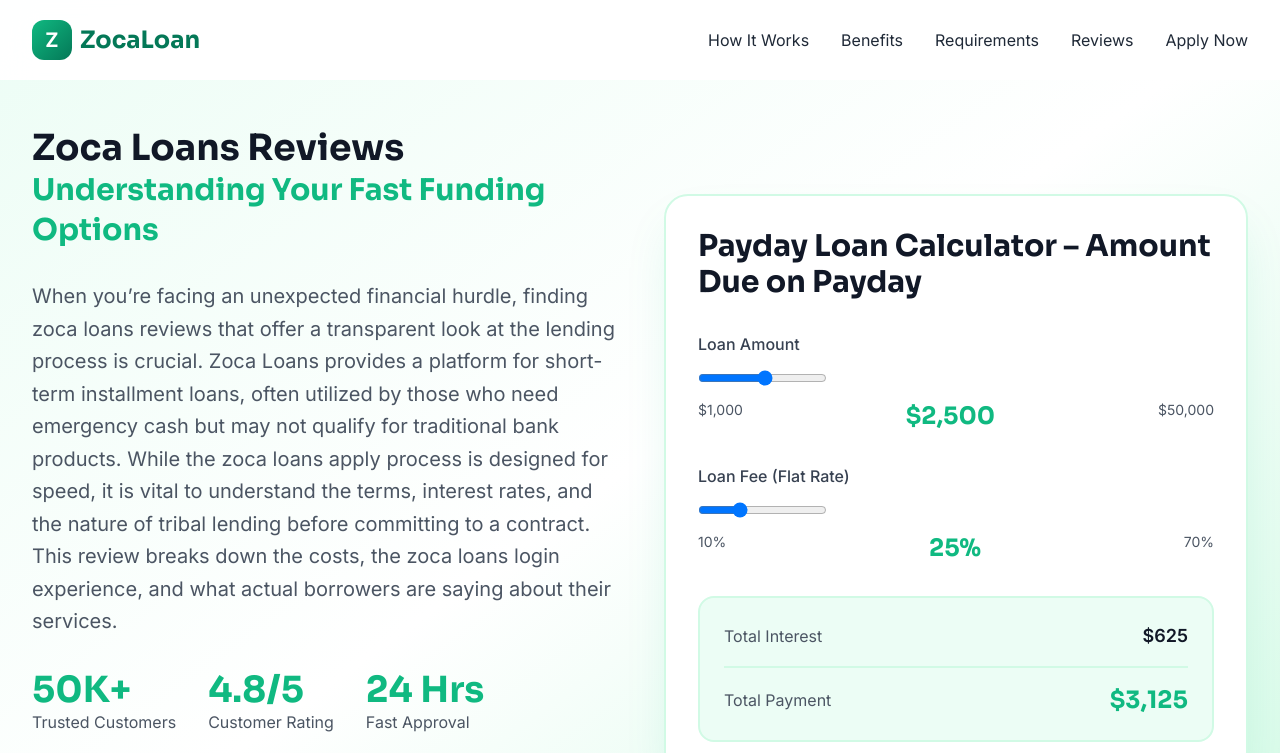
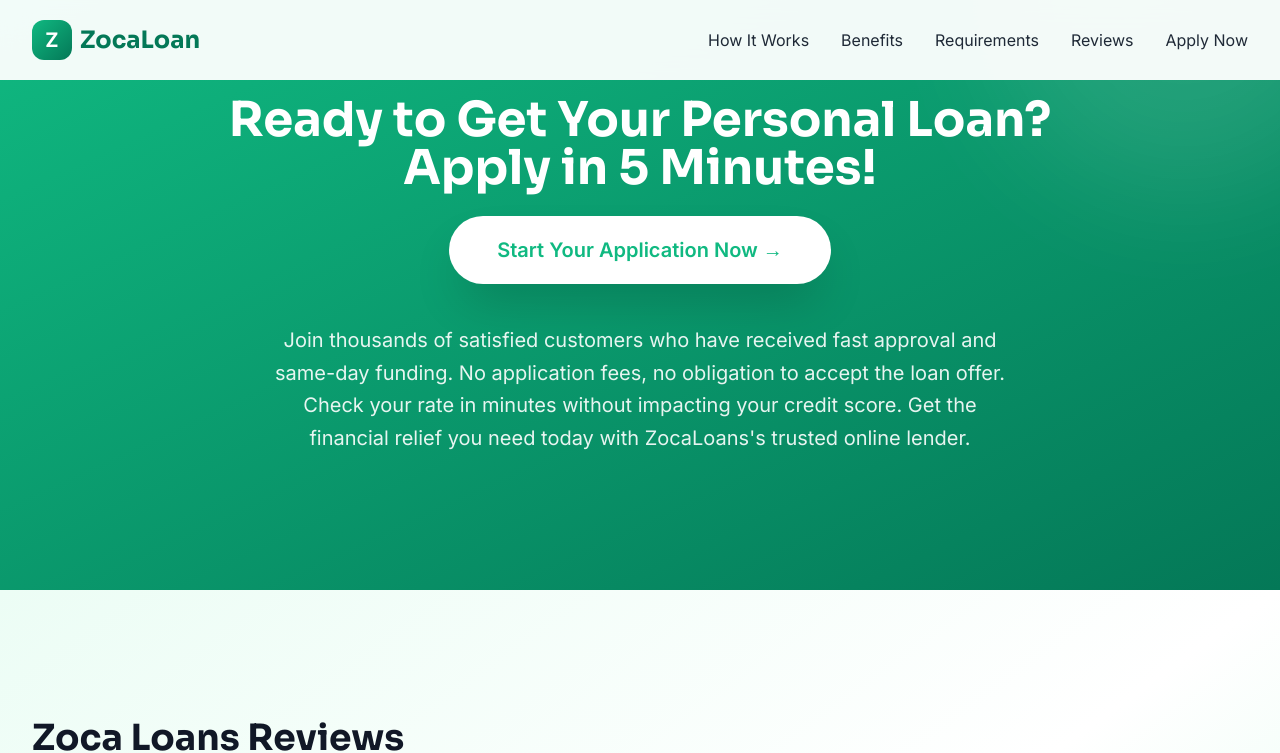
Before and after one commit to kraison61/zocainfo, a Next.js app: page / in a window 1280 px wide. Shown: the top 753 px of the page. Built offline with nearby package versions, Linux system fonts and the light colour scheme.

Commit message:
edit cta position

```diff
--- a/app/[slug]/page.tsx
+++ b/app/[slug]/page.tsx
@@ -43,6 +43,7 @@
   return (
     <>
     <Navigation />
+    <CTASection />
       <HeroSection
         title={data.title}
         description={data.description}
@@ -54,7 +55,6 @@
       <Benefits />
       <Requirements />
       <Testimonials />
-      <CTASection />
       <FAQSection />
       <Footer />
     </>
--- a/app/emergency-cash-loans-online/page.tsx
+++ b/app/emergency-cash-loans-online/page.tsx
@@ -6,6 +6,7 @@
   return (
     <div className="min-h-screen">
       <Navigation />
+      <CTASection />
       <section className="max-w-6xl mx-auto px-4 py-12 my-10">
         <header className="mb-12">
           <h1 className="text-3xl md:text-4xl font-bold text-gray-900 mb-4">
@@ -133,8 +134,6 @@
           </p>
         </section>
       </section>
-
-      <CTASection />
       <Footer />
     </div>
   );
--- a/app/page.tsx
+++ b/app/page.tsx
@@ -13,12 +13,12 @@
   return (
     <main className="min-h-screen">
       <Navigation />
+      <CTASection />
       <HeroSection title="" description="" heading="" headingParagraph="" paragraph="" />
       <HowItWorks />
       <Benefits />
       <Requirements />
       <Testimonials />
-      <CTASection />
       <FAQSection />
       <Footer />
     </main>
--- a/app/personal-loan-online/page.tsx
+++ b/app/personal-loan-online/page.tsx
@@ -6,6 +6,7 @@
   return (
     <div className="min-h-screen">
       <Navigation />
+      <CTASection />
       <section className="max-w-6xl mx-auto px-4 py-12 my-10">
         <header className="mb-12">
           <h1 className="text-3xl md:text-4xl font-bold text-gray-900 mb-4">
@@ -134,7 +135,7 @@
         </section>
       </section>
 
-      <CTASection />
+
       <Footer />
     </div>
   );
--- a/app/zoca-loans-review/page.tsx
+++ b/app/zoca-loans-review/page.tsx
@@ -12,12 +12,12 @@
   return (
     <main className="min-h-screen">
       <Navigation />
+      <CTASection />
       <HeroSection title="" description="" heading="" headingParagraph="" paragraph="" />
       <HowItWorks />
       <Benefits />
       <Requirements />
       <Testimonials />
-      <CTASection />
       <Footer />
     </main>
   )
--- a/components/CTASection.tsx
+++ b/components/CTASection.tsx
@@ -17,7 +17,7 @@
         </a>
         {/* Paragraph: Final CTA with benefits and no-risk messaging */}
         <p className="m-10 text-xl leading-relaxed text-white/90">
-          Join thousands of satisfied customers who have received fast approval and same-day funding. No application fees, no obligation to accept the loan offer. Check your rate in minutes without impacting your credit score. Get the financial relief you need today with QuickCash—America's trusted online lender.
+          Join thousands of satisfied customers who have received fast approval and same-day funding. No application fees, no obligation to accept the loan offer. Check your rate in minutes without impacting your credit score. Get the financial relief you need today with ZocaLoans's trusted online lender.
         </p>
 
 
--- a/components/Navigation.tsx
+++ b/components/Navigation.tsx
@@ -60,7 +60,7 @@
               Reviews
             </Link>
             <Link
-              href="#apply"
+              href="/application-form"
               className="btn-primary"
             >
               Apply Now
@@ -143,7 +143,7 @@
           </Link>
 
           <Link
-            href="#apply"
+            href="/application-form"
             className="mobile-nav-cta"
             onClick={handleLinkClick}
           >
```
Also changed, not shown: 1 other file (tests, documents, lock files or other folders).
